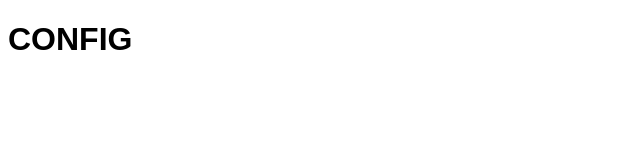
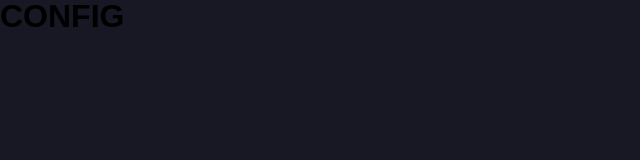
Before and after one commit to ktcotz/DoneIt, a website built with Vite: page index.html in a window 1280 px wide. Shown: the whole page, without its empty margins (0-640 px from the left). Built offline with nearby package versions, Linux system fonts and the light colour scheme; files whose address does not match are found by name.

Commit message:
feat: variables,reset
Work around reset and global project variables.
Init type-scale.

```diff
--- a/src/scss/abstracts/_variables.scss
+++ b/src/scss/abstracts/_variables.scss
@@ -1,3 +1,33 @@
 :root {
+  --color-background: #171823;
+  --color-primary: #3a7cfd;
+
+  --color-neutral: #ffffff;
+  --color-border: #e3e4f1;
+  --color-element-background: #25273d;
+  --color-done-element: #4d5067;
+  --color-normal-text: #c8cbe7;
+  --color-filter: #e3e4f1;
+
   --font-family-primary: "Josefin Sans", sans-serif;
+  --transition-duration: 300ms;
+
+  --5xl-fs: 2.986rem;
+  --4xl-fs: 2.488rem;
+  --3xl-fs: 2.074rem;
+  --2xl-fs: 1.728rem;
+  --xl-fs: 1.44rem;
+  --large-fs: 1.2rem;
+  --default-fs: 1rem;
+  --small-fs: 0.833rem;
+  --smallest-fs: 0.694rem;
 }
+
+body[data-theme="light"] {
+  --color-background: #fafafa;
+  --color-border: #393a4b;
+  --color-element-background: #ffffff;
+  --color-done-element: #d1d2da;
+  --color-normal-text: #494c6b;
+  --color-filter: #494c6b;
+}
--- a/src/scss/base/_reset.scss
+++ b/src/scss/base/_reset.scss
@@ -34,6 +34,15 @@
   src: url("../fonts/josefin-sans-v32-latin-700.woff2") format("woff2"); /* Chrome 36+, Opera 23+, Firefox 39+, Safari 12+, iOS 10+ */
 }
 
+*,
+*::before,
+*::after {
+  margin: 0;
+  padding: 0;
+  box-sizing: border-box;
+}
+
 body {
   font-family: var(--font-family-primary);
+  line-height: 1;
 }
--- /dev/null
+++ b/src/scss/pages/_home.scss
@@ -0,0 +1,4 @@
+#app {
+  min-height: 100vh;
+  background-color: var(--color-background);
+}
--- a/src/scss/style.scss
+++ b/src/scss/style.scss
@@ -1,2 +1,4 @@
 @use "./abstracts/variables" as *;
 @use "./base/reset" as *;
+
+@use "./pages/home" as *;
```
